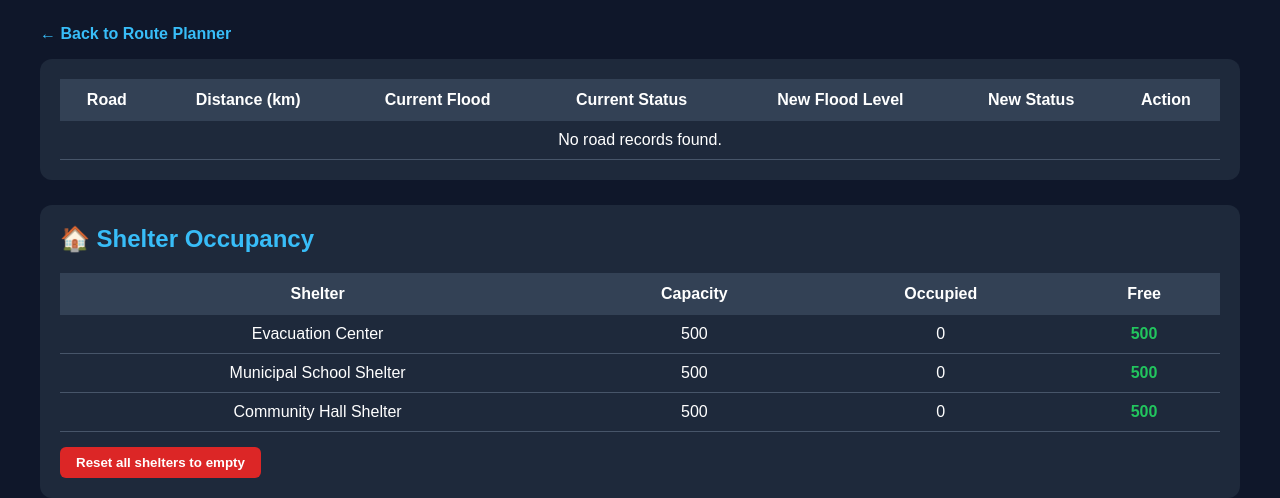
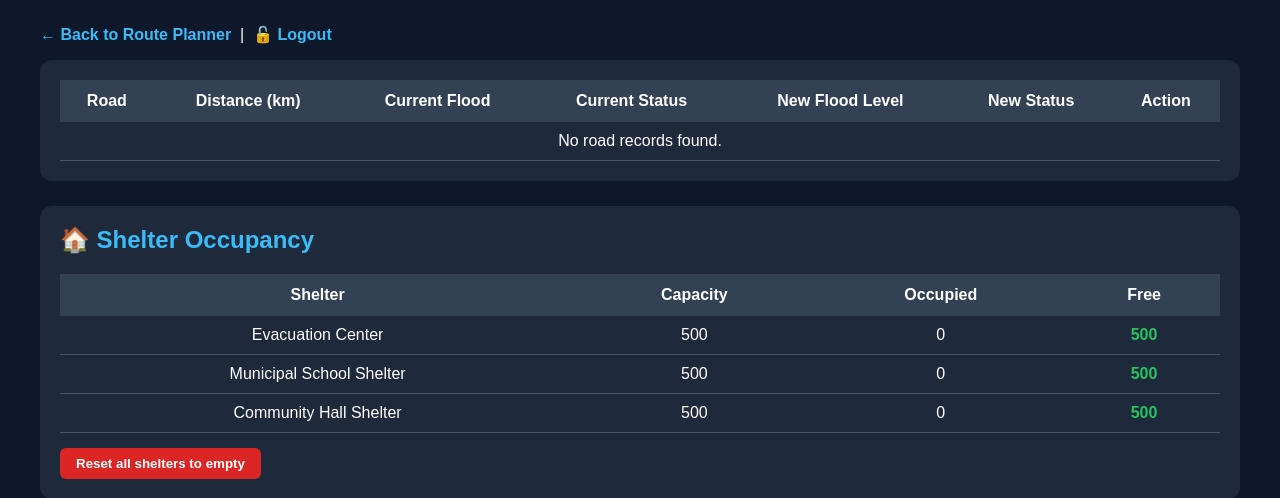
Before and after one commit to shaikyakub071-coder/flood_evacuation-planner, a Flask app: page /admin in a window 1280 px wide. Shown: the part 129-627 px from the top of the page. Run offline with Flask 3, Linux system fonts and the light colour scheme; the visitor is signed in with stand-in values (Sample User, id 1); data that the repository does not hold is empty; some libraries are stand-ins or nearby versions.

Commit message:
Add logout link to admin page

```diff
--- a/templates/admin.html
+++ b/templates/admin.html
@@ -45,7 +45,11 @@
 </div>
 
 <div class="container">
-    <p><a class="back" href="/">← Back to Route Planner</a></p>
+    <p>
+        <a class="back" href="/">← Back to Route Planner</a>
+        &nbsp;|&nbsp;
+        <a class="back" href="/logout">🔓 Logout</a>
+    </p>
 
     {% if message %}<div class="msg">✅ {{ message }}</div>{% endif %}
     {% if error %}<div class="err">❌ {{ error }}</div>{% endif %}
```
